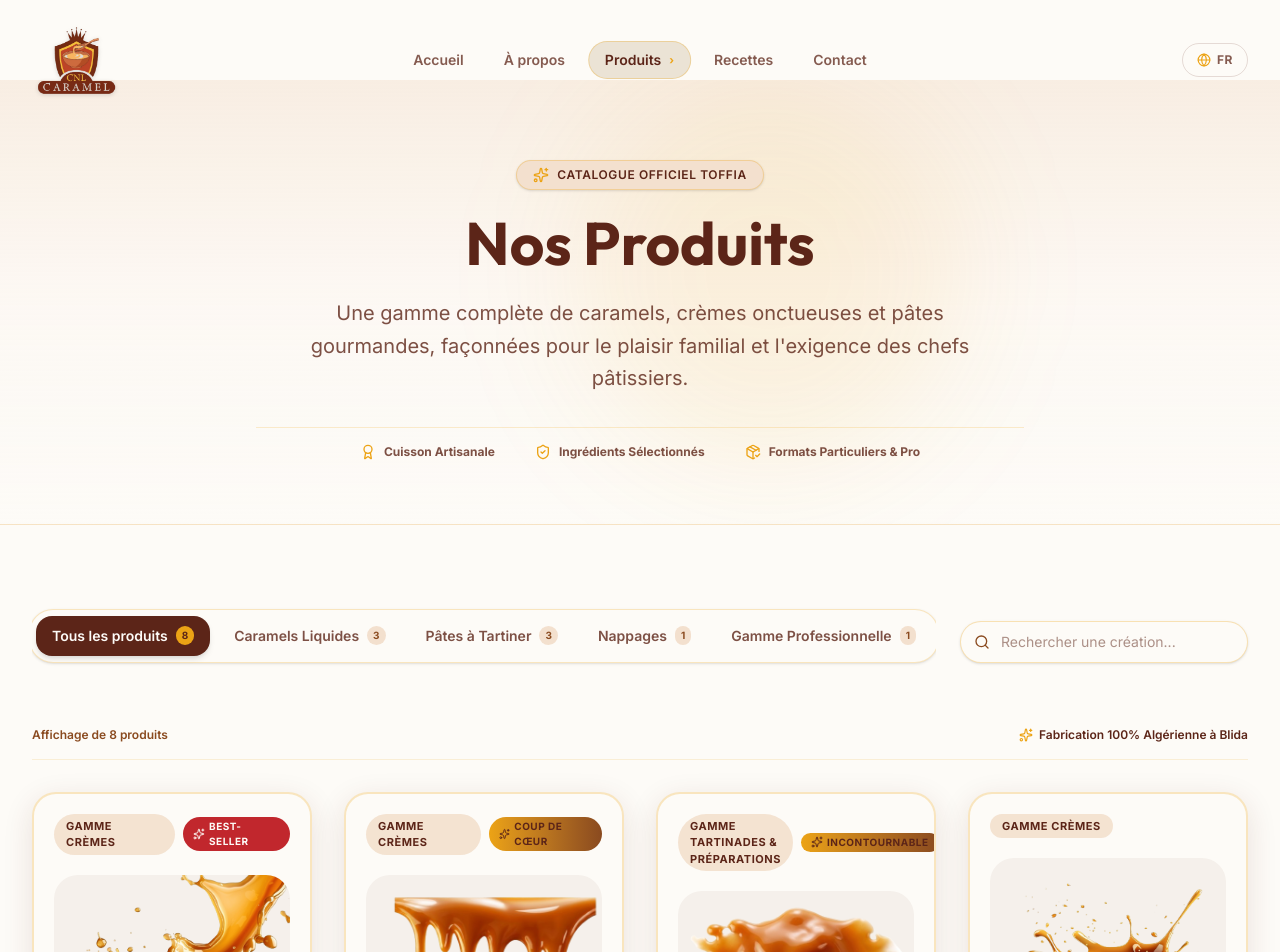
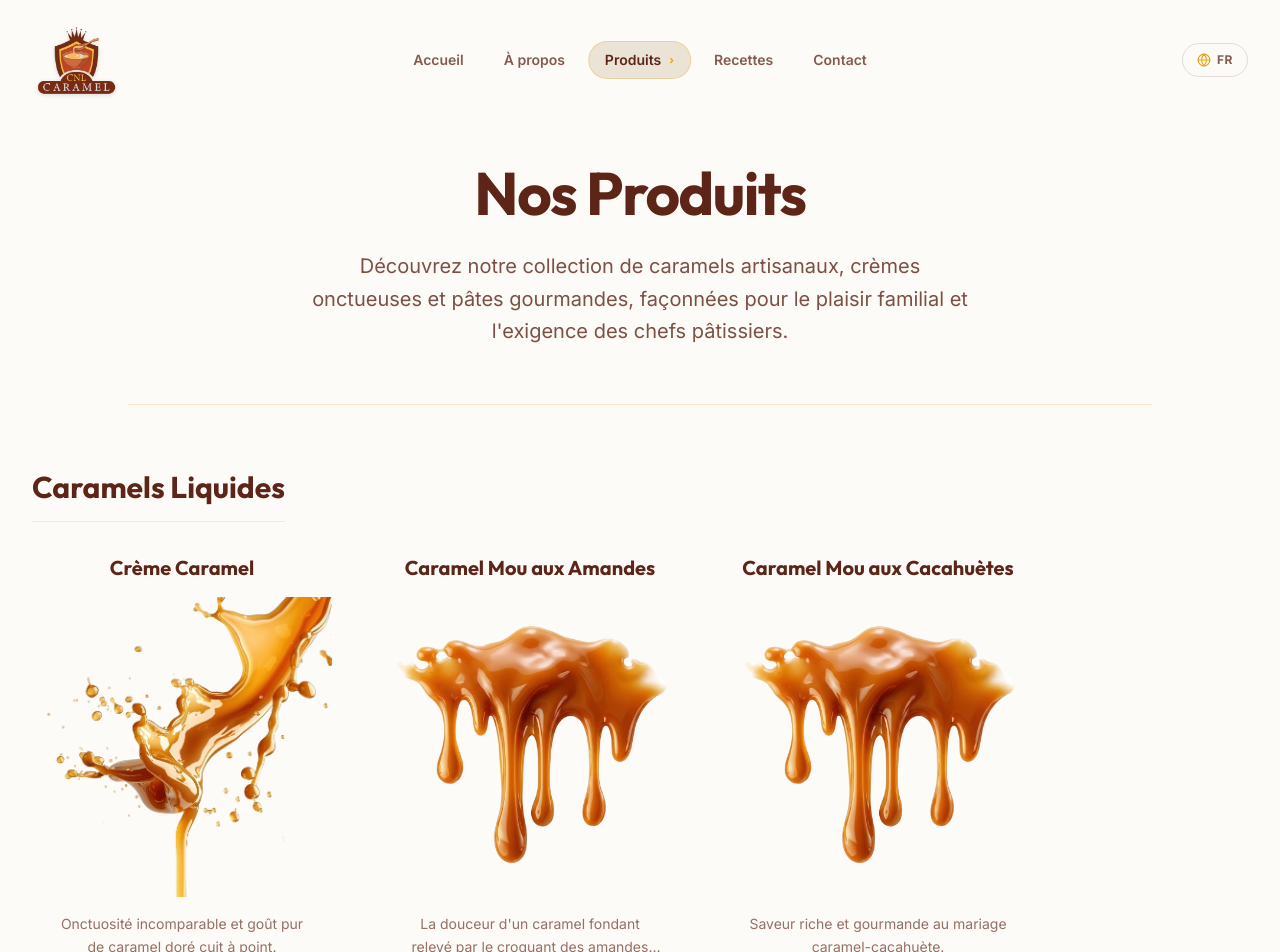
Before and after one commit to CNL-Toffia/frontend, a Next.js app: page /produits in a window 1280 px wide. Shown: the top 952 px of the page. Built offline with nearby package versions, Linux system fonts and the light colour scheme.

Commit message:
Redesign catalogue produits

```diff
--- a/src/app/globals.css
+++ b/src/app/globals.css
@@ -122,3 +122,12 @@ body {
 .animate-marquee-rtl {
   animation: marquee-rtl 40s linear infinite;
 }
+
+/* Hide scrollbar for horizontal scroll containers */
+.hide-scrollbar {
+  -ms-overflow-style: none;
+  scrollbar-width: none;
+}
+.hide-scrollbar::-webkit-scrollbar {
+  display: none;
+}
--- a/src/app/produits/page.tsx
+++ b/src/app/produits/page.tsx
@@ -1,10 +1,9 @@
-import React, { Suspense } from "react";
+import React from "react";
 import { Metadata } from "next";
-import { Sparkles, PackageCheck, Award, ShieldCheck } from "lucide-react";
 import ProductsGrid from "@/components/sections/ProductsGrid";
 
 export const metadata: Metadata = {
-  title: "Nos Produits & Catalogue Gourmand",
+  title: "Nos Produits & Catalogue Gourmand | TOFFIA — CNL Caramel",
   description:
     "Explorez notre gamme d'exception : crèmes caramel, crèmes de pistache, noisettes, pâtes à tartiner, nappages et formats professionnels TOFFIA à Blida.",
   openGraph: {
@@ -29,52 +28,26 @@ export const metadata: Metadata = {
 export default function ProductsPage() {
   return (
     <main className="flex-1 flex flex-col w-full bg-cream">
-      {/* Page Header Banner */}
-      <section className="relative pt-12 pb-14 lg:pt-20 lg:pb-16 bg-gradient-to-b from-caramel-100/50 via-caramel-50/30 to-cream border-b border-caramel-gold/15 overflow-hidden">
-        <div className="absolute top-0 right-1/4 w-96 h-96 bg-caramel-gold/10 rounded-full blur-3xl pointer-events-none" />
-
-        <div className="max-w-7xl mx-auto px-4 sm:px-6 lg:px-8 relative z-10 text-center">
-          <div className="inline-flex items-center gap-2 px-4 py-1.5 rounded-full bg-caramel-100 border border-caramel-gold/30 text-xs font-semibold uppercase tracking-wider text-caramel-900 mb-4 shadow-sm">
-            <Sparkles className="w-4 h-4 text-caramel-gold" />
-            <span>Catalogue Officiel TOFFIA</span>
-          </div>
-
-          <h1 className="font-display font-bold text-4xl sm:text-5xl lg:text-6xl text-caramel-900 leading-tight mb-4">
+      {/* Editorial Page Header */}
+      <section className="relative pt-14 pb-10 sm:pt-16 sm:pb-12 lg:pt-20 lg:pb-14 bg-cream overflow-hidden">
+        <div className="max-w-4xl mx-auto px-4 sm:px-6 lg:px-8 relative z-10 text-center">
+          <h1 className="font-display font-bold text-4xl md:text-5xl lg:text-6xl text-caramel-dark leading-[1.1] tracking-tight mb-6">
             Nos Produits
           </h1>
 
-          <p className="text-base sm:text-xl text-caramel-900/80 max-w-2xl mx-auto leading-relaxed mb-8">
-            Une gamme complète de caramels, crèmes onctueuses et pâtes gourmandes,
-            façonnées pour le plaisir familial et l'exigence des chefs pâtissiers.
+          <p className="text-lg md:text-xl text-caramel-dark/80 leading-relaxed max-w-2xl mx-auto">
+            Découvrez notre collection de caramels artisanaux, crèmes onctueuses
+            et pâtes gourmandes, façonnées pour le plaisir familial et
+            l&apos;exigence des chefs pâtissiers.
           </p>
-
-          <div className="flex flex-wrap items-center justify-center gap-6 sm:gap-10 text-xs font-bold text-caramel-900/80 pt-4 border-t border-caramel-gold/20 max-w-3xl mx-auto">
-            <div className="flex items-center gap-2">
-              <Award className="w-4 h-4 text-caramel-gold" />
-              <span>Cuisson Artisanale</span>
-            </div>
-            <div className="flex items-center gap-2">
-              <ShieldCheck className="w-4 h-4 text-caramel-gold" />
-              <span>Ingrédients Sélectionnés</span>
-            </div>
-            <div className="flex items-center gap-2">
-              <PackageCheck className="w-4 h-4 text-caramel-gold" />
-              <span>Formats Particuliers & Pro</span>
-            </div>
-          </div>
         </div>
       </section>
 
-      {/* Interactive Filterable Products Grid */}
-      <Suspense
-        fallback={
-          <div className="py-20 text-center text-caramel-700 font-semibold">
-            Chargement du catalogue...
-          </div>
-        }
-      >
-        <ProductsGrid />
-      </Suspense>
+      {/* Gold Separator */}
+      <div className="w-11/12 max-w-5xl mx-auto border-t border-caramel-gold/20 mb-16" />
+
+      {/* Products by Category */}
+      <ProductsGrid />
     </main>
   );
 }
--- a/src/components/sections/ContactSection.tsx
+++ b/src/components/sections/ContactSection.tsx
@@ -389,7 +389,7 @@ export default function ContactSection({
                   <span className="font-bold text-caramel-dark block text-xs uppercase tracking-wider mb-0.5">
                     Horaires d&apos;ouverture
                   </span>
-                  <span className="text-caramel-dark/75">Dimanche – Jeudi : 08h30 – 16h30</span>
+                  <span className="text-caramel-dark/75">Dimanche – Jeudi : 08h00 – 16h00</span>
                 </div>
               </div>
             </div>
--- a/src/components/sections/ProductsGrid.tsx
+++ b/src/components/sections/ProductsGrid.tsx
@@ -1,12 +1,9 @@
 "use client";
 
-import React, { useState, useEffect, useMemo } from "react";
-import { useSearchParams } from "next/navigation";
-import { motion, AnimatePresence } from "framer-motion";
-import { Sparkles, Search } from "lucide-react";
-import { products, ProductCategory, Product } from "@/data/products";
+import React, { useState, useRef, useMemo, useCallback } from "react";
+import { ChevronRight } from "lucide-react";
+import { products, productCategories, Product } from "@/data/products";
 import ProductCard from "@/components/ui/ProductCard";
-import ProductFilter from "@/components/ui/ProductFilter";
 import ProductModal from "@/components/ui/ProductModal";
 
 export interface ProductsGridProps {
@@ -14,144 +11,47 @@ export interface ProductsGridProps {
 }
 
 export default function ProductsGrid({ className }: ProductsGridProps) {
-  const searchParams = useSearchParams();
-  const categoryParam = searchParams.get("categorie") as ProductCategory | null;
-
-  const [selectedCategory, setSelectedCategory] = useState<ProductCategory>(
-    categoryParam && ["caramels-liquides", "pates-a-tartiner", "nappages", "gamme-pro"].includes(categoryParam)
-      ? categoryParam
-      : "tous"
-  );
-
-  const [searchQuery, setSearchQuery] = useState("");
   const [selectedProduct, setSelectedProduct] = useState<Product | null>(null);
   const [modalOpen, setModalOpen] = useState(false);
 
-  useEffect(() => {
-    if (categoryParam) {
-      setSelectedCategory(categoryParam);
-    }
-  }, [categoryParam]);
-
-  // Compute category counts
-  const productCounts = useMemo(() => {
-    const counts: Record<ProductCategory, number> = {
-      tous: products.length,
-      "caramels-liquides": 0,
-      "pates-a-tartiner": 0,
-      nappages: 0,
-      "gamme-pro": 0,
-    };
-
-    products.forEach((p) => {
-      if (counts[p.category] !== undefined) {
-        counts[p.category]++;
-      }
-    });
-
-    return counts;
+  const handleSelectProduct = useCallback((product: Product) => {
+    setSelectedProduct(product);
+    setModalOpen(true);
   }, []);
 
-  // Filtered products list
-  const filteredProducts = useMemo(() => {
-    return products.filter((product) => {
-      const matchesCategory =
-        selectedCategory === "tous" || product.category === selectedCategory;
+  // Group products by category (excluding "tous")
+  const categorizedProducts = useMemo(() => {
+    const categoryOrder = productCategories
+      .filter((c) => c.id !== "tous")
+      .map((c) => c.id);
 
-      const matchesSearch =
-        searchQuery.trim() === "" ||
-        product.name.toLowerCase().includes(searchQuery.toLowerCase()) ||
-        product.description.toLowerCase().includes(searchQuery.toLowerCase()) ||
-        product.categoryLabel.toLowerCase().includes(searchQuery.toLowerCase());
-
-      return matchesCategory && matchesSearch;
-    });
-  }, [selectedCategory, searchQuery]);
-
-  const handleSelectProduct = (product: Product) => {
-    setSelectedProduct(product);
-    setModalOpen(true);
+    return categoryOrder
+      .map((catId) => {
+        const catMeta = productCategories.find((c) => c.id === catId);
+        const items = products.filter((p) => p.category === catId);
+        return {
+          id: catId,
+          label: catMeta?.label || catId,
+          products: items,
         };
+      })
+      .filter((group) => group.products.length > 0);
+  }, []);
 
   return (
-    <section className={`py-12 lg:py-20 bg-cream ${className || ""}`}>
+    <section className={`pb-16 lg:pb-24 bg-cream ${className || ""}`}>
       <div className="max-w-7xl mx-auto px-4 sm:px-6 lg:px-8">
-        {/* Controls Bar: Category Filters & Search Input */}
-        <div className="flex flex-col md:flex-row items-center justify-between gap-6 mb-12">
-          {/* Category Filter Pills */}
-          <ProductFilter
-            selectedCategory={selectedCategory}
-            onSelectCategory={setSelectedCategory}
-            productCounts={productCounts}
+        <div className="space-y-24">
+          {categorizedProducts.map((group) => (
+            <CategoryRow
+              key={group.id}
+              label={group.label}
+              products={group.products}
+              onSelectProduct={handleSelectProduct}
             />
-
-          {/* Quick Search */}
-          <div className="relative w-full md:w-72 flex-shrink-0">
-            <Search className="w-4 h-4 text-caramel-700 absolute left-3.5 top-1/2 -translate-y-1/2 pointer-events-none" />
-            <input
-              type="text"
-              value={searchQuery}
-              onChange={(e) => setSearchQuery(e.target.value)}
-              placeholder="Rechercher une création..."
-              className="w-full pl-10 pr-4 py-2.5 rounded-2xl bg-cream border border-caramel-gold/30 text-xs sm:text-sm text-caramel-900 placeholder:text-caramel-900/50 focus:outline-none focus:ring-2 focus:ring-caramel-gold focus:border-transparent transition-all shadow-sm"
-            />
+          ))}
         </div>
       </div>
-
-        {/* Results Counter / Category Status */}
-        <div className="flex items-center justify-between mb-8 pb-4 border-b border-caramel-gold/15 text-xs text-caramel-700 font-semibold">
-          <span>
-            Affichage de {filteredProducts.length} produit
-            {filteredProducts.length > 1 ? "s" : ""}
-          </span>
-
-          <span className="flex items-center gap-1.5 text-caramel-900">
-            <Sparkles className="w-3.5 h-3.5 text-caramel-gold" />
-            <span>Fabrication 100% Algérienne à Blida</span>
-          </span>
-        </div>
-
-        {/* Animated Products Grid */}
-        <motion.div
-          layout
-          className="grid grid-cols-1 sm:grid-cols-2 lg:grid-cols-3 xl:grid-cols-4 gap-6 lg:gap-8"
-        >
-          <AnimatePresence mode="popLayout">
-            {filteredProducts.map((product) => (
-              <ProductCard
-                key={product.id}
-                product={product}
-                onSelect={handleSelectProduct}
-              />
-            ))}
-          </AnimatePresence>
-        </motion.div>
-
-        {/* Empty Search / Filter State */}
-        {filteredProducts.length === 0 && (
-          <div className="py-20 text-center flex flex-col items-center justify-center">
-            <div className="w-16 h-16 rounded-full bg-caramel-100 flex items-center justify-center text-caramel-700 mb-4">
-              <Search className="w-8 h-8 text-caramel-gold" />
-            </div>
-            <h3 className="font-display font-bold text-xl text-caramel-900 mb-2">
-              Aucun produit ne correspond à votre recherche
-            </h3>
-            <p className="text-sm text-caramel-700 max-w-md mb-6">
-              Essayez de modifier votre mot-clé ou sélectionnez une autre
-              catégorie de produits.
-            </p>
-            <button
-              type="button"
-              onClick={() => {
-                setSelectedCategory("tous");
-                setSearchQuery("");
-              }}
-              className="px-6 py-2.5 rounded-full bg-caramel-900 text-cream text-xs font-bold hover:bg-caramel-700 hover:text-caramel-gold transition-colors"
-            >
-              Réinitialiser les filtres
-            </button>
-          </div>
-        )}
 
       {/* Modal Detailed Product View */}
       <ProductModal
@@ -159,7 +59,60 @@ export default function ProductsGrid({ className }: ProductsGridProps) {
         isOpen={modalOpen}
         onClose={() => setModalOpen(false)}
       />
-      </div>
     </section>
   );
 }
+
+/* ─── Category Row with horizontal scroll ────────────────────────── */
+
+interface CategoryRowProps {
+  label: string;
+  products: Product[];
+  onSelectProduct: (product: Product) => void;
+}
+
+function CategoryRow({ label, products, onSelectProduct }: CategoryRowProps) {
+  const scrollRef = useRef<HTMLDivElement>(null);
+  const showArrow = products.length > 3;
+
+  const scrollRight = () => {
+    scrollRef.current?.scrollBy({ left: 320, behavior: "smooth" });
+  };
+
+  return (
+    <div>
+      {/* Category Title */}
+      <div className="flex items-end justify-between mb-8">
+        <h2 className="text-3xl font-bold text-caramel-dark border-b border-caramel-gold/20 pb-4 font-display">
+          {label}
+        </h2>
+
+        {showArrow && (
+          <button
+            type="button"
+            onClick={scrollRight}
+            aria-label={`Défiler ${label}`}
+            className="w-10 h-10 rounded-full border border-caramel-gold/30 flex items-center justify-center text-caramel-dark hover:bg-caramel-gold/10 hover:border-caramel-gold/60 transition-colors mb-4 ml-4 flex-shrink-0"
+          >
+            <ChevronRight className="w-5 h-5" />
+          </button>
+        )}
+      </div>
+
+      {/* Horizontal Scroll Track */}
+      <div
+        ref={scrollRef}
+        className="flex overflow-x-auto snap-x snap-mandatory gap-12 pb-8 hide-scrollbar"
+      >
+        {products.map((product) => (
+          <div
+            key={product.id}
+            className="flex-shrink-0 w-[260px] sm:w-[280px] lg:w-[300px] snap-start"
+          >
+            <ProductCard product={product} onSelect={onSelectProduct} />
+          </div>
+        ))}
+      </div>
+    </div>
+  );
+}
--- a/src/components/ui/ProductCard.tsx
+++ b/src/components/ui/ProductCard.tsx
@@ -3,13 +3,11 @@
 import React from "react";
 import Image from "next/image";
 import { motion } from "framer-motion";
-import { Sparkles, ArrowRight, Eye, Package } from "lucide-react";
 import { Product } from "@/data/products";
 
 export interface ProductCardProps {
   product: Product;
   onSelect?: (product: Product) => void;
-  featured?: boolean;
   className?: string;
 }
 
@@ -20,81 +18,38 @@ export default function ProductCard({
 }: ProductCardProps) {
   return (
     <motion.article
-      layout
-      initial={{ opacity: 0, scale: 0.95 }}
-      animate={{ opacity: 1, scale: 1 }}
-      exit={{ opacity: 0, scale: 0.95 }}
-      transition={{ duration: 0.35, ease: "easeOut" }}
-      className={`group relative rounded-3xl bg-cream border-2 border-caramel-gold/25 shadow-warm hover:shadow-warm-lg hover:border-caramel-gold/60 p-5 flex flex-col justify-between transition-all duration-300 hover:-translate-y-1.5 overflow-hidden cursor-pointer ${className}`}
+      initial={{ opacity: 0, y: 16 }}
+      whileInView={{ opacity: 1, y: 0 }}
+      viewport={{ once: true, amount: 0.2 }}
+      transition={{ duration: 0.5, ease: [0.16, 1, 0.3, 1] }}
+      className={`group flex flex-col items-center bg-transparent cursor-pointer ${className}`}
       onClick={() => onSelect?.(product)}
     >
-      {/* Top badges bar */}
-      <div className="flex items-center justify-between gap-2 mb-3 relative z-10">
-        <span className="px-3 py-1 rounded-full bg-caramel-100/90 text-caramel-900 text-[11px] font-bold uppercase tracking-wider">
-          {product.categoryLabel}
-        </span>
+      {/* Product Name — ABOVE Image */}
+      <h3 className="text-xl font-bold text-caramel-dark mb-4 text-center font-display leading-snug">
+        {product.name}
+      </h3>
 
-        {product.tag && (
-          <span
-            className={`inline-flex items-center gap-1 px-2.5 py-0.5 rounded-full text-[10px] font-bold uppercase tracking-wider ${
-              product.tag.toLowerCase().includes("best")
-                ? "bg-royal-500 text-cream"
-                : "bg-gradient-to-r from-caramel-gold to-caramel-700 text-caramel-900"
-            }`}
-          >
-            <Sparkles className="w-3 h-3" />
-            <span>{product.tag}</span>
-          </span>
-        )}
-      </div>
-
-      {/* Product Image Frame */}
-      <div className="relative h-52 sm:h-56 w-full rounded-2xl overflow-hidden bg-caramel-900/5 my-2">
+      {/* Product Image — floating clean, no background */}
+      <div className="relative w-full aspect-square flex items-center justify-center">
         <Image
           src={product.image}
           alt={product.name}
           fill
-          sizes="(max-width: 768px) 100vw, (max-width: 1200px) 50vw, 33vw"
-          className="object-cover object-center group-hover:scale-105 transition-transform duration-700 ease-out"
+          sizes="(max-width: 640px) 260px, (max-width: 1024px) 280px, 300px"
+          className="object-contain object-center hover:scale-110 transition-transform duration-500 ease-out"
         />
-
-        {/* Hover Quick Action Overlay */}
-        <div className="absolute inset-0 bg-caramel-900/20 backdrop-blur-[2px] opacity-0 group-hover:opacity-100 transition-opacity duration-300 flex items-center justify-center">
-          <span className="inline-flex items-center gap-2 px-4 py-2 rounded-full bg-cream text-caramel-900 font-bold text-xs shadow-lg transform translate-y-2 group-hover:translate-y-0 transition-transform duration-300">
-            <Eye className="w-3.5 h-3.5 text-caramel-gold" />
-            <span>Voir la fiche</span>
-          </span>
-        </div>
       </div>
 
-      {/* Product Information */}
-      <div className="mt-3 flex-1 flex flex-col justify-between">
-        <div>
-          <h3 className="font-display font-bold text-xl text-caramel-900 leading-snug group-hover:text-caramel-700 transition-colors">
-            {product.name}
-          </h3>
+      {/* Subtle Short Description */}
+      <p className="text-sm text-caramel-dark/65 leading-relaxed mt-4 text-center line-clamp-2 max-w-[260px]">
+        {product.shortDescription}
+      </p>
 
-          <p className="text-xs text-caramel-900/75 leading-relaxed mt-1.5 line-clamp-2">
-            {product.shortDescription}
-          </p>
-        </div>
-
-        {/* Formats & Action */}
-        <div className="mt-4 pt-4 border-t border-caramel-gold/15 flex items-center justify-between gap-2">
-          <div className="flex items-center gap-1.5 text-xs text-caramel-700 font-semibold">
-            <Package className="w-3.5 h-3.5 text-caramel-gold flex-shrink-0" />
-            <span className="truncate">{product.sizes.join(" · ")}</span>
-          </div>
-
-          <button
-            type="button"
-            className="w-8 h-8 rounded-full bg-caramel-100 group-hover:bg-caramel-gold group-hover:text-caramel-900 text-caramel-900 flex items-center justify-center transition-colors flex-shrink-0"
-            aria-label={`Détails ${product.name}`}
-          >
-            <ArrowRight className="w-4 h-4" />
-          </button>
-        </div>
-      </div>
+      {/* Sizes */}
+      <span className="text-xs text-caramel-gold font-semibold mt-2 tracking-wide">
+        {product.sizes.join(" · ")}
+      </span>
     </motion.article>
   );
 }
```
Lines whose indentation alone changed are shown as unchanged.
